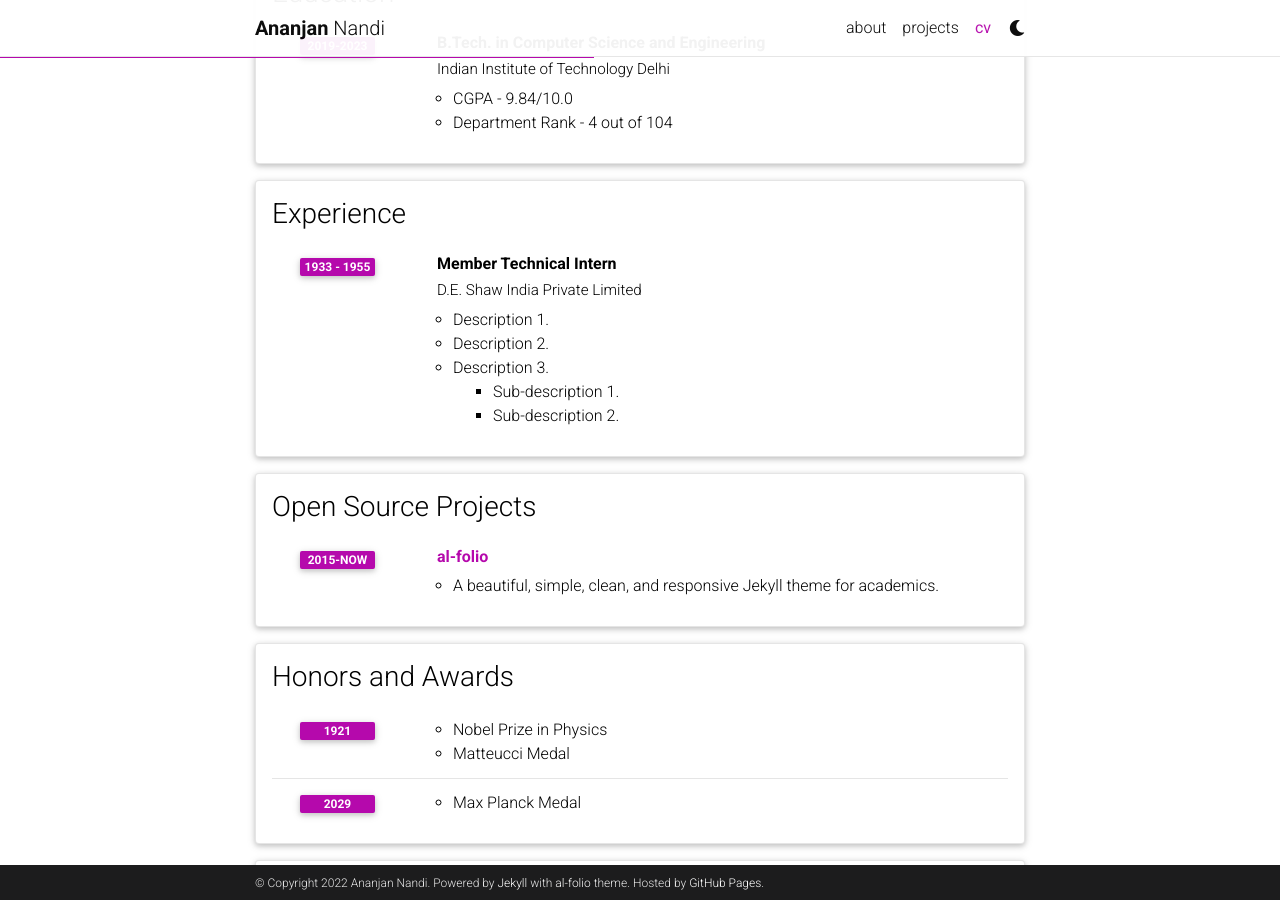
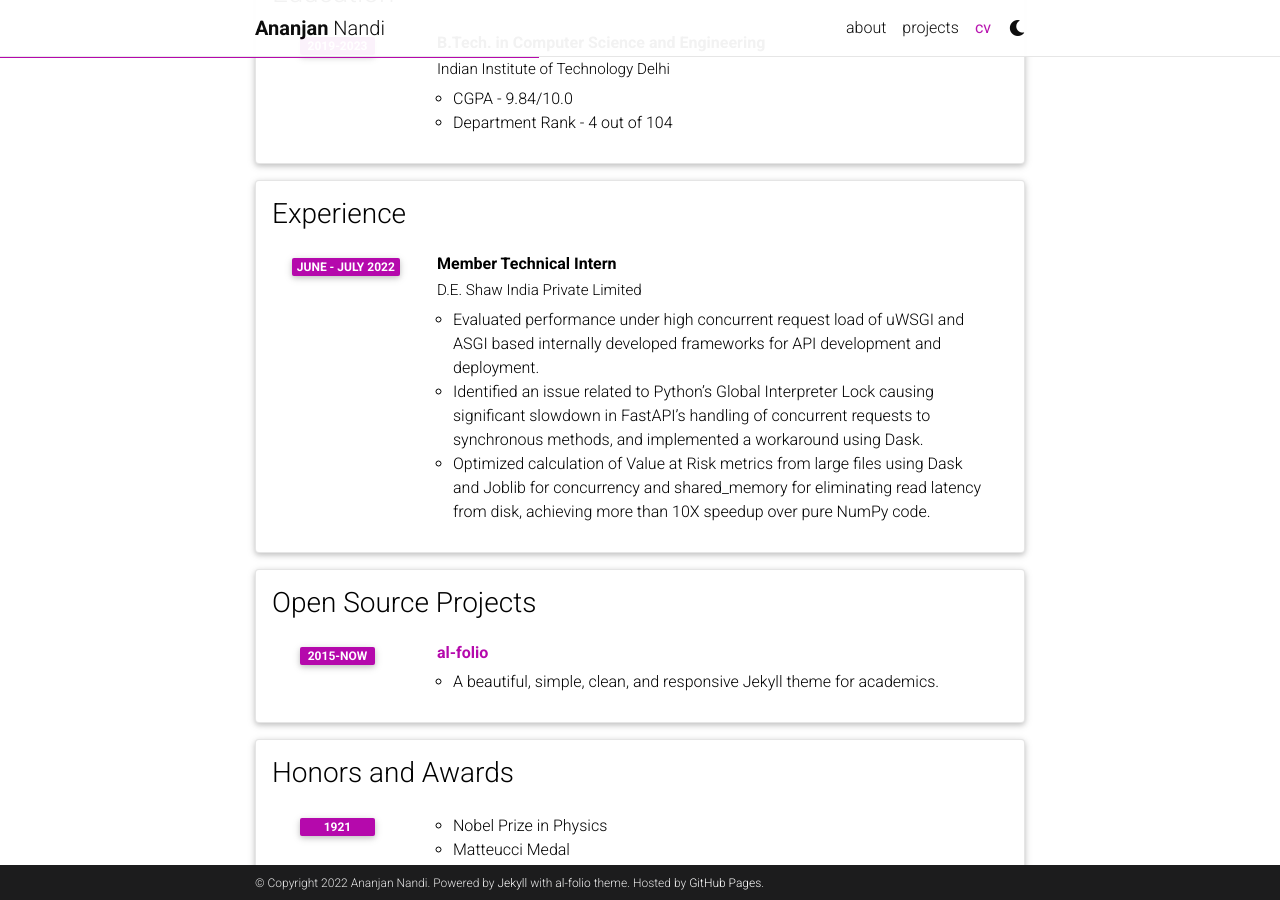
Before and after one commit to ananjan-nandi-9/ananjan-nandi-9.github.io, a Jekyll site: the page built from _pages/cv.md, in a window 1280 px wide and 900 px high, scrolled down 434 px. Built offline with Jekyll 4.4.1, drawn with Linux system fonts in a browser that asks for light colours; comment, search, counter and statistics services are not loaded; a style sheet for code colours, icons or effects is not loaded.

Commit message:
Update cv.yml

```diff
--- a/_data/cv.yml
+++ b/_data/cv.yml
@@ -23,14 +23,12 @@
   contents:
     - title: Member Technical Intern
       institution: D.E. Shaw India Private Limited
-      year: 1933 - 1955
+      year: June - July 2022
       description:
-        - Description 1.
-        - Description 2.
-        - title: Description 3.
-          contents:
-            - Sub-description 1.
-            - Sub-description 2.
+        - Evaluated performance under high concurrent request load of uWSGI and ASGI based internally developed frameworks for API development and deployment.
+        - Identified an issue related to Python’s Global Interpreter Lock causing significant slowdown in FastAPI’s handling of concurrent requests to synchronous methods, and implemented a workaround using Dask.
+        -  Optimized calculation of Value at Risk metrics from large files using Dask and Joblib for concurrency and shared_memory for eliminating read latency from disk, achieving more than 10X speedup over pure NumPy code.
+
 
 - title: Open Source Projects
   type: time_table
```
